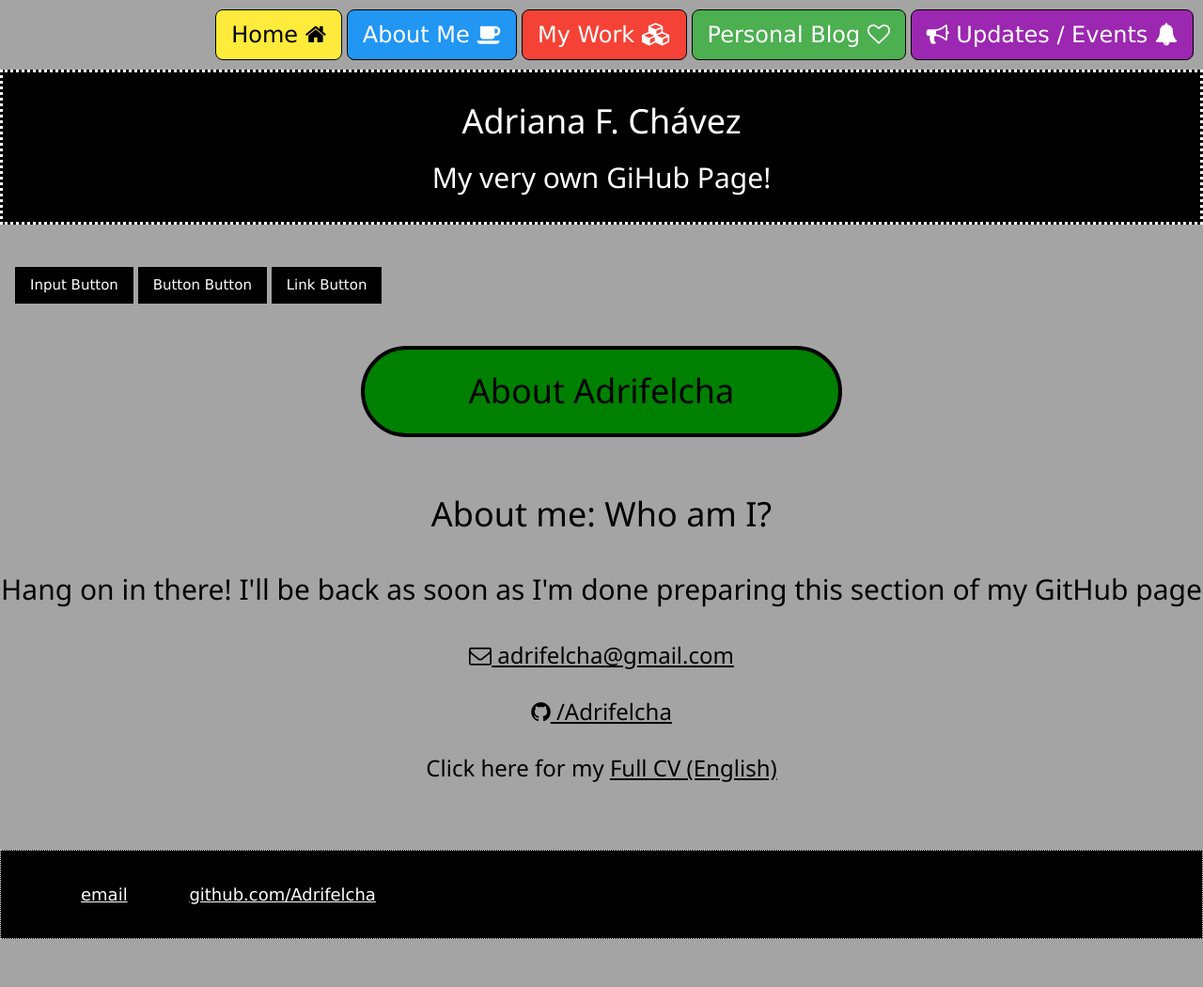
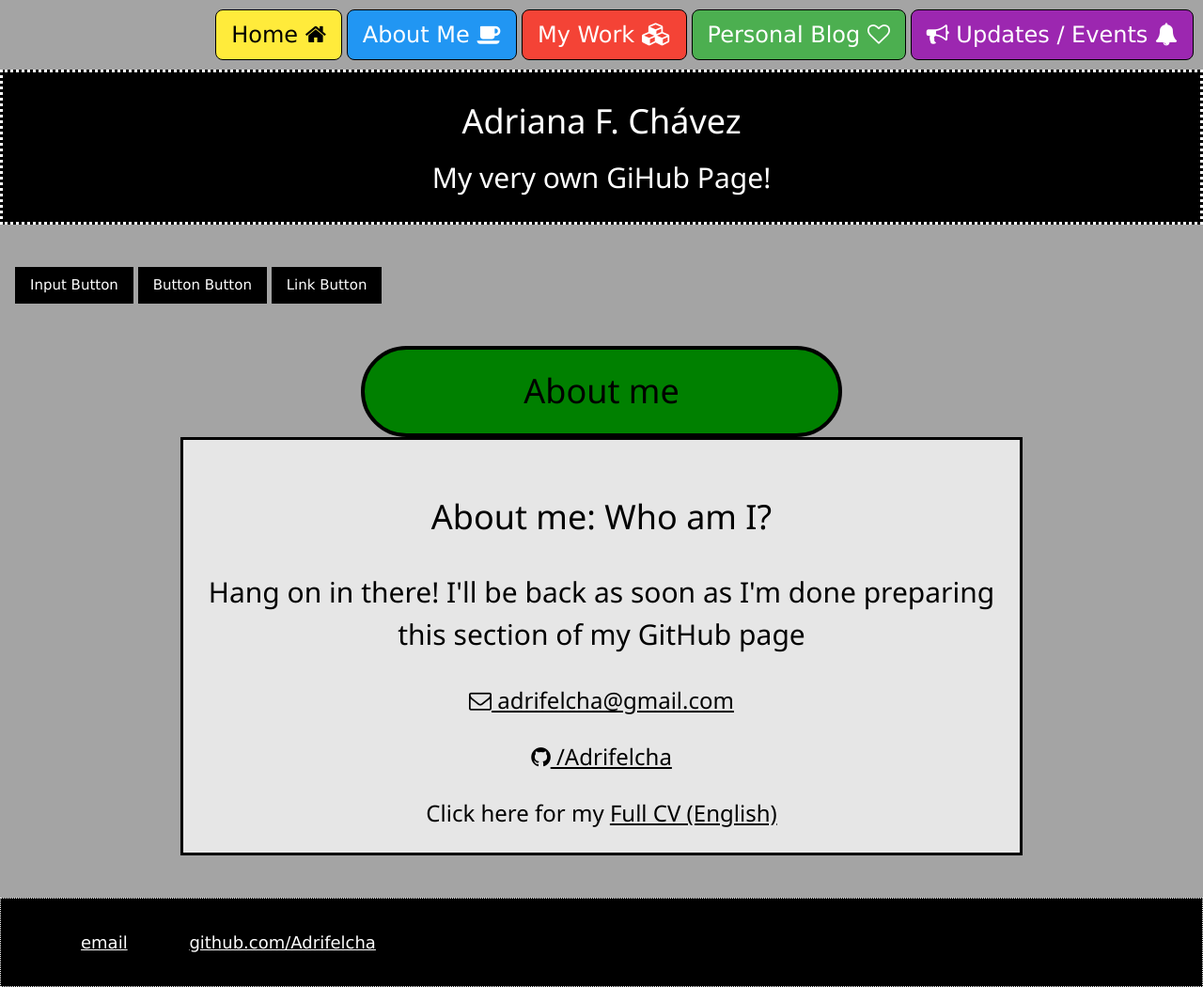
Before and after one commit to Adrifelcha/Adrifelcha-github.io, a Jekyll site: the page built from about/index.html, in a window 1280 px wide. Shown: the whole page at 94% size. Built offline with Jekyll 4.4.1, drawn with Linux system fonts in a browser that asks for light colours; before the commit the page ends 999 px from its top, so only the background shows below that.

Commit message:
Update index.html

```diff
--- a/about/index.html
+++ b/about/index.html
@@ -1,13 +1,13 @@
 ---
 layout: default
-title: About Adrifelcha
+title: About me
 ---
-<div class="blurb">
 
 	<center><header class=style2 style="background-color: green;">
       		<h1 class="project-name">{{ page.title }}</h1>
     	</header>
 
+		<div class="container">
 			<br><br>
 	<h1>About me: Who am I?</h1>
 
```
